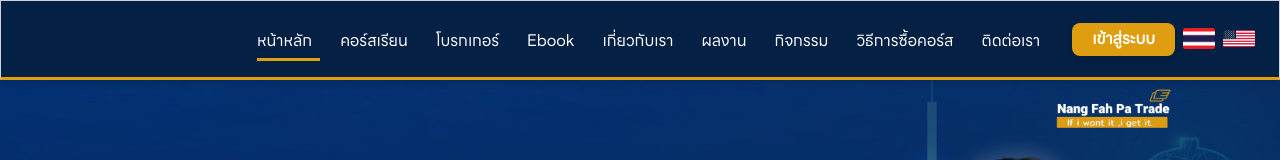
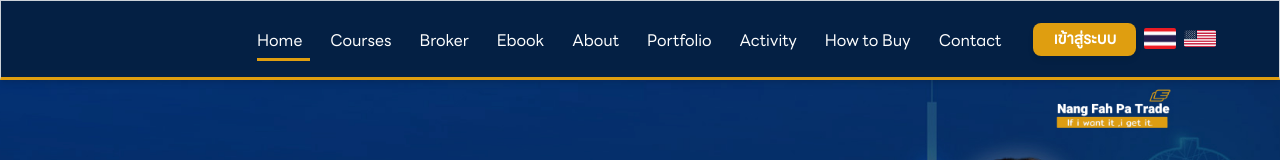
Before and after one commit to devsriwararak/demo-courses-online-dev, a Next.js app: page /en/home in a window 1280 px wide. Shown: the top 160 px of the page. Built offline with nearby package versions, Linux system fonts and the light colour scheme; no server answers.

Commit message:
25-11-2567-v-6

```diff
--- a/app/[locale]/home/page.tsx
+++ b/app/[locale]/home/page.tsx
@@ -1,6 +1,5 @@
 //app/[locale]/home/page.tsx
 
-"use client";
 import { useTranslations } from "next-intl";
 import { useRouter } from "next/navigation";
 import OpenHomePage from "@/app/components/home/home";
--- a/app/components/home/Part4_LargeNewsItem.tsx
+++ b/app/components/home/Part4_LargeNewsItem.tsx
@@ -1,4 +1,5 @@
 "use client";
+import { useLocale } from "next-intl";
 import Image from "next/image";
 import Link from "next/link";
 import React from "react";
@@ -16,12 +17,14 @@ const Part4_LargeNewsItem: React.FC<NewsItemProps> = ({
   description,
   id,
 }) => {
+  const locale = useLocale()
+
   return (
     <div
       className="mt-10 rounded-xl lg:w-5/12 xl:overflow-hidden"
       style={{ background: "#CDCDCD" }}
     >
-      <Link href={`/home/activity/${id}`}>
+      <Link href={`/${locale}/home/activity/${id}`}>
         <Image
           src={image}
           alt={title}
--- a/app/components/home/header.tsx
+++ b/app/components/home/header.tsx
@@ -12,18 +12,18 @@ import { IoMenu } from "react-icons/io5";
 import { useRouter, usePathname, useSearchParams } from "next/navigation";
 import Image from "next/image";
 import Link from "next/link";
-
+import { useLocale, useTranslations } from "next-intl";
 
 const navItems = [
-  { href: "/home", label: "หน้าหลัก" },
-  { href: "/home/course", label: "คอร์สเรียน" },
-  { href: "/home/broker", label: "โบรกเกอร์" },
-  { href: "/home/ebook", label: "Ebook" },
-  { href: "/home/about", label: "เกี่ยวกับเรา" },
-  { href: "/home/portfolio", label: "ผลงาน" },
-  { href: "/home/activity", label: "กิจกรรม" },
-  { href: "/home/bycourse", label: "วิธีการซื้อคอร์ส" },
-  { href: "/home/contact", label: "ติดต่อเรา" },
+  { href: "/home", label: 'home' },
+  { href: "/home/course", label: "course" },
+  { href: "/home/broker", label: "broker" },
+  { href: "/home/ebook", label: "ebook" },
+  { href: "/home/about", label: "about" },
+  { href: "/home/portfolio", label: "portfolio" },
+  { href: "/home/activity", label: "activity" },
+  { href: "/home/bycourse", label: "bycourse" },
+  { href: "/home/contact", label: "contact" },
 ];
 
 interface NavItemProps {
@@ -89,15 +89,8 @@ export function HeaderHome({ locale }: { locale: string }) {
   const router = useRouter();
   const currentPath = usePathname();
   const searchParams = useSearchParams();
-// const locale22 = useLocale()
-
-  // const changeLanguage = (lang: string) => {
-  //   const params = searchParams ? `?${searchParams.toString()}` : "";
-  //   const pathWithoutLang = currentPath.replace(/\/(en|th)$/, "");
-  //   const newPath = `${pathWithoutLang}/${lang}`;
-  //   // เปลี่ยนเส้นทาง
-  //   window.location.href = `${newPath}${params}`;
-  // };
+  // const locale22 = useLocale()
+  const t = useTranslations("NavbarLinks");
 
   useEffect(() => {
     const handleResize = () => {
@@ -126,7 +119,7 @@ export function HeaderHome({ locale }: { locale: string }) {
           <NavItem
             key={item.href}
             href={`/${locale}${item.href}`}
-            label={item.label}
+            label={t(item.label)}
             currentPath={currentPath}
             onClick={handleNavigation}
           />
@@ -136,10 +129,10 @@ export function HeaderHome({ locale }: { locale: string }) {
     [handleNavigation, currentPath]
   );
 
-
-  {}
+  {
+  }
   const changeLanguage = (locale: string) => {
-    const normalizationPath = currentPath.replace(/^\/(th|en)/,"")
+    const normalizationPath = currentPath.replace(/^\/(th|en)/, "");
     router.push(`/${locale}/${normalizationPath}`);
   };
 
@@ -185,11 +178,29 @@ export function HeaderHome({ locale }: { locale: string }) {
                 </div>
 
                 <div className="w-full flex gap-2">
-                  <button className="flex items-center justify-center w-8 h-8   " onClick={()=>changeLanguage("th")}>
-                    <Image src={"/th.png"} alt="th" width={300} height={300} className=" rounded-sm" />
+                  <button
+                    className="flex items-center justify-center w-8 h-8   "
+                    onClick={() => changeLanguage("th")}
+                  >
+                    <Image
+                      src={"/th.png"}
+                      alt="th"
+                      width={300}
+                      height={300}
+                      className=" rounded-sm"
+                    />
                   </button>
-                  <button className="flex items-center justify-center w-8 h-8 " onClick={()=>changeLanguage("en")}>
-                    <Image src={"/en.png"} alt="en" width={300} height={300} className=" rounded-sm" />
+                  <button
+                    className="flex items-center justify-center w-8 h-8 "
+                    onClick={() => changeLanguage("en")}
+                  >
+                    <Image
+                      src={"/en.png"}
+                      alt="en"
+                      width={300}
+                      height={300}
+                      className=" rounded-sm"
+                    />
                   </button>
                 </div>
               </div>
--- a/app/components/home/part5.tsx
+++ b/app/components/home/part5.tsx
@@ -1,11 +1,14 @@
+import { useTranslations } from "next-intl";
 import Image from "next/image";
 import React from "react";
 
 const Part5 = () => {
+  const t = useTranslations("HomePage.section_4");
+
   return (
     <div className="bg-[#222222] py-14  md:py-20 h-full border-t-gray-800 border-t-[1px]     ">
       <h2 className="text-white text-3xl md:text-[35px]  font-[700] text-center mb-10 px-8">
-        เรียนเทรดกับเราดีอย่างไร
+        {t('title')}
       </h2>
 
       <div className="flex flex-col lg:flex-row items-center gap-16 2xl:gap-0 w-full lg:w-10/12 px-8 lg:px-18  mx-auto container">
@@ -36,28 +39,26 @@ const Part5 = () => {
         <div className="flex flex-col items-start text-white space-y-8 text-left lg:w-6/12">
           <div>
             <h3 className="text-xl md:text-[25px]  font-[700]">
-              แชร์ความรู้เรื่องการเทรด ทดลองเรียนฟรี
+              {t('result_1.title')}
             </h3>
             <p className="text-[17px] font-[400] text-[#a3a3a3] mt-2 ">
-              Nang Fah Pa Trade ให้ความรู้เรื่องการเทรด ยังมีคอร์สทดลองเรียนฟรี
+            {t('result_1.dec')}
             </p>
           </div>
           <div>
             <h3 className="text-xl md:text-[25px] font-[700]">
-              คอร์สเรียนดูได้นานถึง 1 ปี เรียนได้ทุกอุปกรณ์
+            {t('result_2.title')}
             </h3>
             <p className="text-[17px] font-[400] text-[#a3a3a3] mt-2">
-              รับชมคอร์สเรียน คอร์สเรียนมีอายุ 1 ปีต่อคอร์สเรียน
-              นับตั้งแต่วันที่สมัคร
+            {t('result_2.dec')}
             </p>
           </div>
           <div>
             <h3 className="text-xl md:text-[25px] font-[700]">
-              มีเจ้าหน้าที่พร้อมดูแลหลายช่องทาง
+            {t('result_3.title')}
             </h3>
             <p className="text-[17px] font-[400] text-[#a3a3a3] mt-2 ">
-              หากมีคำถามหรือติดปัญหา สามารถแจ้งปัญหาผ่านทางแชท โทรศัพท์ ตลอด 24
-              ชั่วโมง
+            {t('result_3.dec')}
             </p>
           </div>
         </div>
--- a/app/components/home/part6.tsx
+++ b/app/components/home/part6.tsx
@@ -1,6 +1,9 @@
+import { useTranslations } from "next-intl";
 import React from "react";
 
 const Part6 = () => {
+  const t = useTranslations("HomePage.section_5");
+
   return (
     <div
       className="py-14 px-6 text-center "
@@ -10,13 +13,13 @@ const Part6 = () => {
       }}
     >
       <h2 className="text-white text-2xl md:text-[32px] sm:text-4xl font-[700] mb-4">
-        ถ้าไม่เริ่ม ก็เหมือนเดิมทั้งชีวิต...
+      {t('title')}
       </h2>
       <p className="text-white text-[16px] font-[400] mb-8">
-        <span className="text-yellow-700">สนใจลงทะเบียน </span>คอร์สเทรดทั้งด้านความรู้ และการควบคุมจิตใจ
+        <span className="text-yellow-700">{t('dec_1')} </span>{t('dec_2')}
       </p>
       <button className="bg-white text-[#1f58a1] text-[16px] font-[700] px-8 py-2 rounded-lg shadow-lg transition duration-300 hover:bg-gray-200">
-        ลงทะเบียน
+      {t('button')}
       </button>
     </div>
   );
--- a/app/components/home/part7.tsx
+++ b/app/components/home/part7.tsx
@@ -1,3 +1,4 @@
+import { useTranslations } from "next-intl";
 import Image from "next/image";
 import React from "react";
 
@@ -20,6 +21,9 @@ const data = [
 ];
 
 const Part7 = () => {
+  const t = useTranslations("HomePage.section_6");
+  const results = t.raw('results')
+
   return (
     <div
       className=" py-16 md:py-32  "
@@ -41,11 +45,8 @@ const Part7 = () => {
 
         {/* กล่องข้อความด้านขวา */}
         <div className="w-full lg:w-7/12  pt-5 space-y-6">
-          <h2 className="text-white text-2xl md:text-[50px]   font-[700] mb-6">
-            FAQ
-            <span className="text-white text-2xl  md:text-[30px] font-[700]   ps-6">
-              คำถามที่พบบ่อย เรื่องคอร์สเรียนเทรดออนไลน์
-            </span>
+          <h2 className="text-white text-2xl lg:text-4xl    font-[700] mb-6">
+            FAQ {t("title")}
           </h2>
 
           {/* <div className="bg-[#F3F4F6] rounded-lg p-4 mb-4 2xl:mr-52">
@@ -83,7 +84,7 @@ const Part7 = () => {
 
           {/* FAQ Item */}
           <div>
-            {data.map((item, index) => (
+            {results.map((item : any, index : number) => (
               <div className="bg-[#F3F4F6] rounded-lg p-4 mb-4 2xl:mr-52" key={item.id}>
                 <details className="group">
                   <summary className="flex justify-between items-center cursor-pointer ">
```
